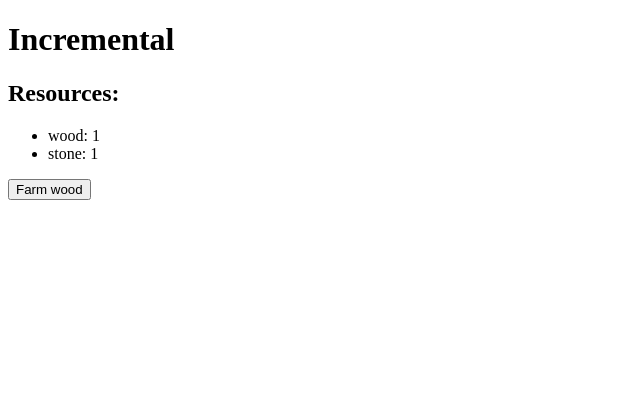
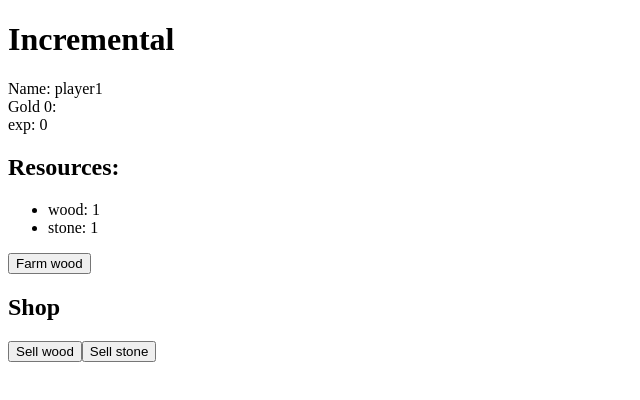
Before and after one commit to menzaaa/incremental, an Angular app: page / in a window 1280 px wide. Shown: the top 400 px of the page, without its empty margins (0-640 px from the left). Built offline with nearby package versions, Linux system fonts and the light colour scheme.

Commit message:
Added shop

```diff
--- a/src/app/app.component.html
+++ b/src/app/app.component.html
@@ -1,2 +1,3 @@
 <h1>{{ title }}</h1>
 <app-farming></app-farming>
+<app-shop></app-shop>
--- a/src/app/farming/farming.component.html
+++ b/src/app/farming/farming.component.html
@@ -1,5 +1,6 @@
-<!-- <h2>Hello {{ players.name }}</h2>
-<h3>Gold: {{ players.gold }}</h3> -->
+<span>Name: {{ player.name }}</span><br>
+<span>Gold {{ player.gold }}:</span><br>
+<span>exp: {{ player.exp }}</span>
 
 <h2>Resources:</h2>
 <ul>
--- a/src/app/farming/farming.component.ts
+++ b/src/app/farming/farming.component.ts
@@ -12,14 +12,13 @@ import { PlayerService } from '../player.service';
 export class FarmingComponent implements OnInit {
 
 	resources: Resource[];
-	players: Player[];
+	player;
 
 	constructor(private resourceService: ResourceService, private playerService: PlayerService) { }
 
 	ngOnInit() {
 		this.resources = this.resourceService.getResources();
-		//take first player
-		this.players = this.playerService.getPlayers();
+		this.player = this.playerService.getPlayer();
 		this.updateResources();
 	}
 
--- a/src/app/mock-resources.ts
+++ b/src/app/mock-resources.ts
@@ -1,6 +1,6 @@
 import { Resource } from './resource';
 
 export const RESOURCES: Resource[] = [
-	{ id: 1, name: 'wood', amount: 1},
-	{ id: 2, name: 'stone', amount: 1}
+	{ id: 1, name: 'wood', amount: 1, value: 1},
+	{ id: 2, name: 'stone', amount: 1, value: 1}
 ]
--- a/src/app/player.service.ts
+++ b/src/app/player.service.ts
@@ -11,8 +11,12 @@ export class PlayerService {
 		this.players = PLAYERS;
 	}
 
-	getPlayers(): Player[]{
-		return this.players;
+	getPlayer(){
+		return this.players[0];
+	}
+
+	incrementGold(amount) {
+		this.players[0].gold = this.players[0].gold + amount;
 	}
 
 }
--- a/src/app/resource.service.ts
+++ b/src/app/resource.service.ts
@@ -26,5 +26,17 @@ export class ResourceService {
 		}
 	}
 
-
+	decrementResource(resource, amount) {
+		for (var i = 0; i < this.resources.length; ++i) {
+			if(this.resources[i].name == resource)
+				if(this.resources[i].amount >= amount){
+					this.resources[i].amount = this.resources[i].amount - amount;
+					return true;
+				}else
+				{
+					//not enough resources
+					return false;
+				}
+		}
+	}
 }
--- a/src/app/resource.ts
+++ b/src/app/resource.ts
@@ -2,4 +2,5 @@ export class Resource {
 	id: number;
 	name: string;
 	amount: number;
+	value: number;
 }
--- /dev/null
+++ b/src/app/shop/shop.component.html
@@ -0,0 +1,3 @@
+<h2>Shop</h2>
+
+<button *ngFor="let resource of resources" (click)="sellResource(resource.name, 1)">Sell {{ resource.name }}</button>
--- /dev/null
+++ b/src/app/shop/shop.component.ts
@@ -0,0 +1,35 @@
+import { Component, OnInit } from '@angular/core';
+import { Resource } from '../resource';
+import { ResourceService } from '../resource.service';
+import { Player } from '../player';
+import { PlayerService } from '../player.service';
+
+@Component({
+  selector: 'app-shop',
+  templateUrl: './shop.component.html',
+  styleUrls: ['./shop.component.css']
+})
+export class ShopComponent implements OnInit {
+
+	resources: Resource[];
+	player;
+
+	sellValue;
+
+	constructor(private resourceService: ResourceService, private playerService: PlayerService) {  }
+
+	ngOnInit() {
+		this.resources = this.resourceService.getResources();
+		this.player = this.playerService.getPlayer();
+	}
+
+	sellResource(name, amount){
+		if(this.resourceService.decrementResource(name, amount)){
+			for (var i = 0; i < this.resources.length; ++i) {
+				this.sellValue = (this.resources[i].name == name ? this.resources[i].value : 1)
+			}
+			this.playerService.incrementGold(this.sellValue);
+		}
+	}
+
+}
```
Also changed, not shown: src/app/app.module.ts (+6 -1 lines), src/app/shop/shop.component.css (added), 1 other file (tests, documents, lock files or other folders).
